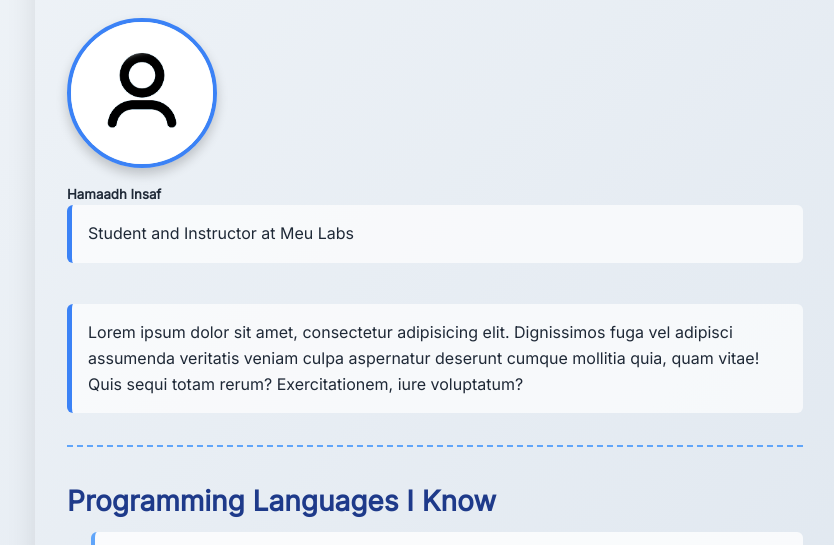
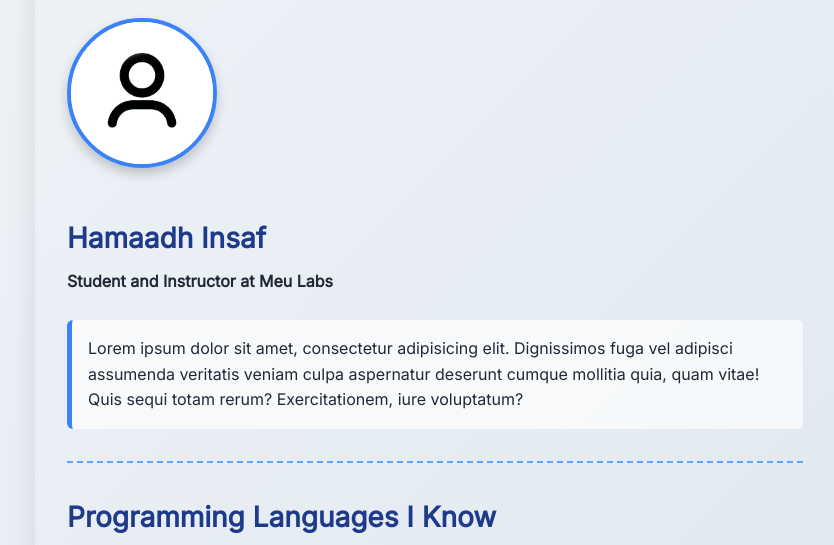
Before and after one commit to HamaadhInsaf/CSS-demo, a plain HTML site: page css.html in a window 1280 px wide. Shown: the part 110-655 px from the top of the page, without its empty margins (205-1039 px from the left). Drawn offline with Linux system fonts and the light colour scheme.

Commit message:
All files update bug fix

```diff
--- a/css.html
+++ b/css.html
@@ -8,8 +8,8 @@
         <a href="./index.html">< Go to unstyled page</a>
         <h1>My Portfolio (With CSS)</h1>
         <img src="./Person.png" alt="Me">
-        <h5>Hamaadh Insaf</h5>
-        <p>Student and Instructor at Meu Labs</p>
+        <h2>Hamaadh Insaf</h2>
+        <h4>Student and Instructor at Meu Labs</h4>
         <br>
         <p>Lorem ipsum dolor sit amet, consectetur adipisicing elit. Dignissimos fuga vel adipisci assumenda veritatis veniam culpa aspernatur deserunt cumque mollitia quia, quam vitae! Quis sequi totam rerum? Exercitationem, iure voluptatum?</p>
         <hr>
```
Also changed, not shown: index.html (+2 -2 lines).
